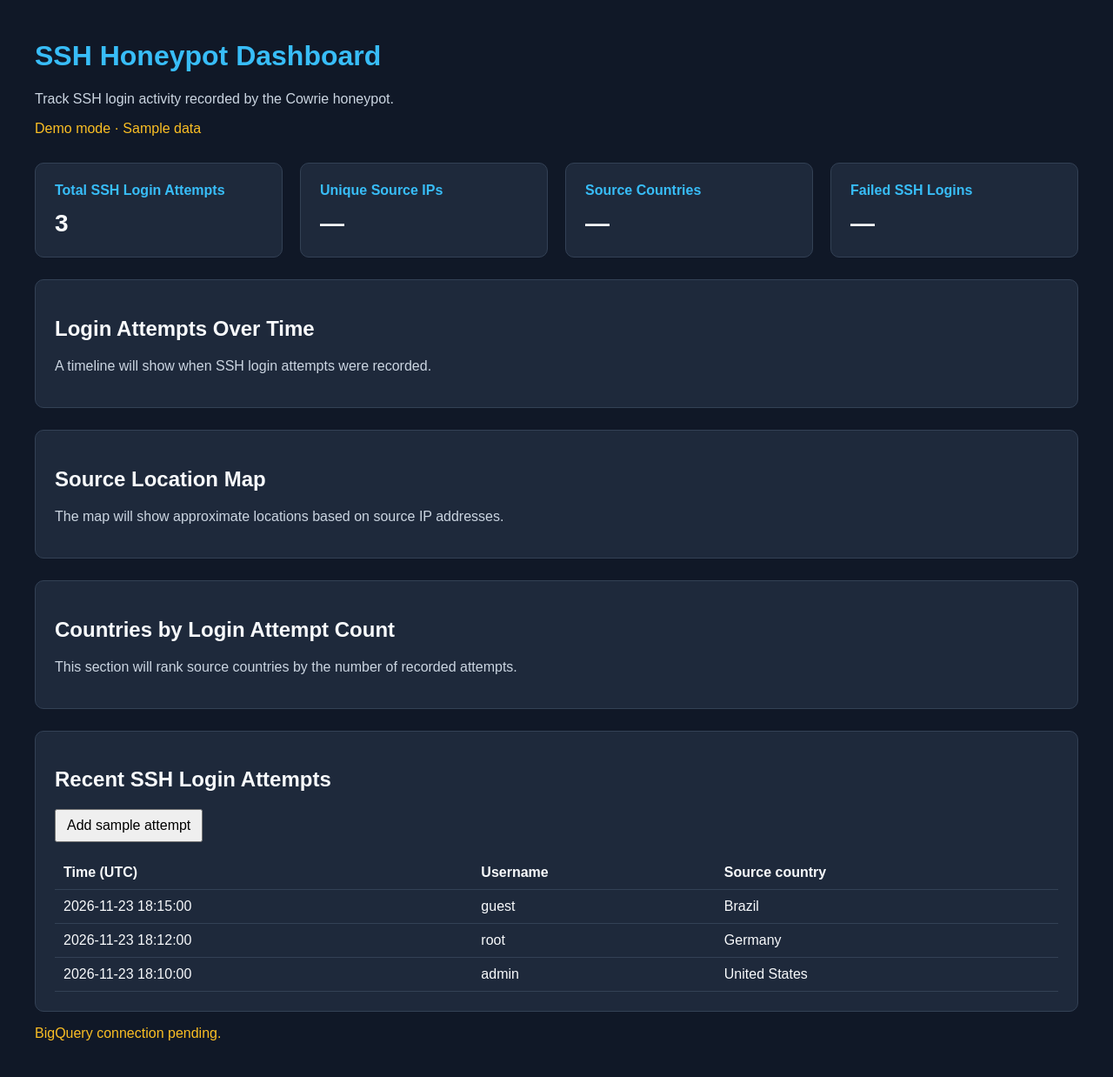
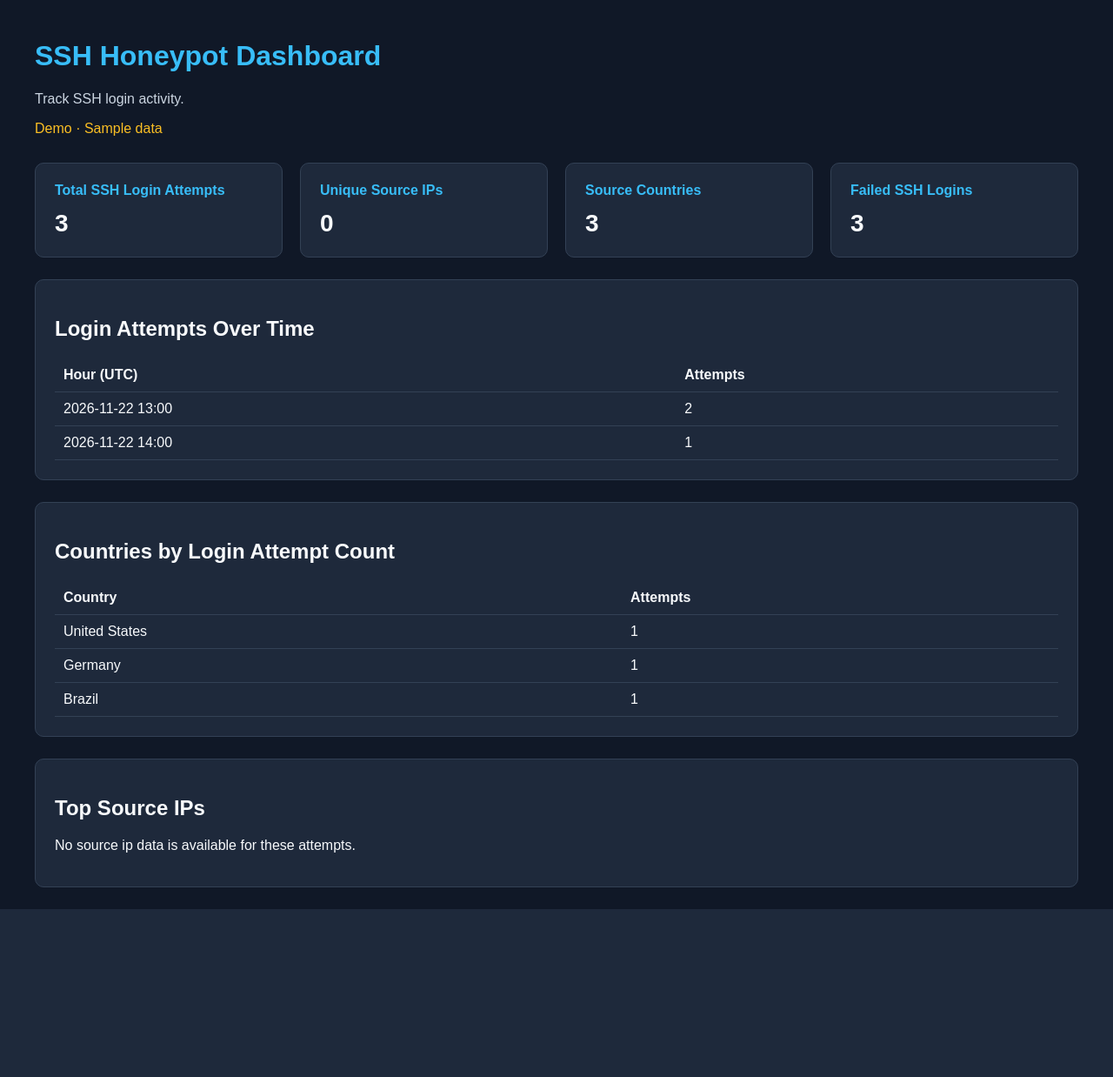
Before and after one commit to mattonder/ssh-honeypot-dashboard, a Flask app: page / in a window 1280 px wide. Shown: the whole page at 87% size. After the commit the page ends 1045 px from the top, so only its background shows below. Run offline with Flask 3, Linux system fonts and the light colour scheme.

Commit message:
Update index.html

```diff
--- a/dashboard/templates/index.html
+++ b/dashboard/templates/index.html
@@ -4,7 +4,6 @@
   <meta charset="UTF-8">
   <meta name="viewport" content="width=device-width, initial-scale=1.0">
   <title>SSH Honeypot Dashboard</title>
-
   <style>
     body {
       margin: 0;
@@ -19,13 +18,16 @@
       margin: 0 auto;
     }
 
-    h1 {
+    h1, .card h2 {
       color: #38bdf8;
     }
 
-    .subtitle,
-    .panel p {
+    .subtitle {
       color: #cbd5e1;
+    }
+
+    .status {
+      color: #fbbf24;
     }
 
     .cards {
@@ -35,8 +37,7 @@
       margin-top: 30px;
     }
 
-    .card,
-    .panel {
+    .card, .panel {
       background: #1e293b;
       padding: 22px;
       border: 1px solid #334155;
@@ -45,7 +46,6 @@
 
     .card h2 {
       margin-top: 0;
-      color: #38bdf8;
       font-size: 1rem;
     }
 
@@ -59,18 +59,8 @@
       margin-top: 25px;
     }
 
-    .status {
-      color: #fbbf24;
-    }
-
-    button {
-      padding: 8px 12px;
-      font: inherit;
-    }
-
     .table-scroll {
       overflow-x: auto;
-      margin-top: 16px;
     }
 
     table {
@@ -78,117 +68,70 @@
       border-collapse: collapse;
     }
 
-    th,
-    td {
+    th, td {
       padding: 10px;
       text-align: left;
       border-bottom: 1px solid #334155;
     }
   </style>
 </head>
-
 <body>
   <main>
     <header>
       <h1>SSH Honeypot Dashboard</h1>
-      <p class="subtitle">Track SSH login activity recorded by the Cowrie honeypot.</p>
-      <p class="status">Demo mode · Sample data</p>
+      <p class="subtitle">Track SSH login activity.</p>
+      <p class="status">{{ data_label }}</p>
     </header>
 
     <section class="cards" aria-label="SSH activity summary">
       <div class="card">
-        <h2 id="total-label">Total SSH Login Attempts</h2>
-        <p class="value" id="total-attempts" aria-live="polite" aria-labelledby="total-label">—</p>
+        <h2>Total SSH Login Attempts</h2>
+        <p class="value">{{ total_attempts }}</p>
       </div>
-
       <div class="card">
         <h2>Unique Source IPs</h2>
-        <p class="value">—</p>
+        <p class="value">{{ unique_ips }}</p>
       </div>
-
       <div class="card">
         <h2>Source Countries</h2>
-        <p class="value">—</p>
+        <p class="value">{{ country_count }}</p>
       </div>
-
       <div class="card">
         <h2>Failed SSH Logins</h2>
-        <p class="value">—</p>
+        <p class="value">{{ failed_logins }}</p>
       </div>
     </section>
 
-    <section class="panel">
-      <h2>Login Attempts Over Time</h2>
-      <p>A timeline will show when SSH login attempts were recorded.</p>
-    </section>
-
-    <section class="panel">
-      <h2>Source Location Map</h2>
-      <p>The map will show approximate locations based on source IP addresses.</p>
-    </section>
-
-    <section class="panel">
-      <h2>Countries by Login Attempt Count</h2>
-      <p>This section will rank source countries by the number of recorded attempts.</p>
-    </section>
-
-    <section class="panel" aria-labelledby="recent-attempts-heading">
-      <h2 id="recent-attempts-heading">Recent SSH Login Attempts</h2>
-      <button id="add-attempt" type="button">Add sample attempt</button>
-
+    {% for title, column, entries in [
+      ("Login Attempts Over Time", "Hour (UTC)", hourly_attempts),
+      ("Countries by Login Attempt Count", "Country", top_countries),
+      ("Top Source IPs", "Source IP", top_ips)
+    ] %}
+      <section class="panel" aria-labelledby="panel-{{ loop.index }}">
+        <h2 id="panel-{{ loop.index }}">{{ title }}</h2>
+        {% if entries %}
           <div class="table-scroll">
-        <table aria-labelledby="recent-attempts-heading">
+            <table aria-labelledby="panel-{{ loop.index }}">
               <thead>
                 <tr>
-              <th scope="col">Time (UTC)</th>
-              <th scope="col">Username</th>
-              <th scope="col">Source country</th>
+                  <th scope="col">{{ column }}</th>
+                  <th scope="col">Attempts</th>
                 </tr>
               </thead>
-          <tbody id="attempt-rows"></tbody>
+              <tbody>
+                {% for name, count in entries %}
+                  <tr><td>{{ name }}</td><td>{{ count }}</td></tr>
+                {% endfor %}
+              </tbody>
             </table>
           </div>
+        {% elif total_attempts == 0 %}
+          <p>No login attempts yet.</p>
+        {% else %}
+          <p>No {{ column | lower }} data is available for these attempts.</p>
+        {% endif %}
       </section>
-
-    <p class="status">BigQuery connection pending.</p>
+    {% endfor %}
   </main>
-
-  <script>
-    const attempts = [
-      { time: "2026-11-23 18:10:00", username: "admin", country: "United States" },
-      { time: "2026-11-23 18:12:00", username: "root", country: "Germany" },
-      { time: "2026-11-23 18:15:00", username: "guest", country: "Brazil" }
-    ];
-
-    const total = document.querySelector("#total-attempts");
-    const rows = document.querySelector("#attempt-rows");
-    const addButton = document.querySelector("#add-attempt");
-
-    function renderAttempts() {
-      total.textContent = attempts.length;
-      rows.replaceChildren();
-
-      for (const attempt of [...attempts].reverse()) {
-        const row = rows.insertRow();
-        row.insertCell().textContent = attempt.time;
-        row.insertCell().textContent = attempt.username;
-        row.insertCell().textContent = attempt.country;
-      }
-    }
-
-    addButton.addEventListener("click", () => {
-      attempts.push({
-        time: "2026-11-23 18:18:00",
-        username: "test",
-        country: "Canada"
-      });
-
-      renderAttempts();
-      addButton.disabled = true;
-      addButton.textContent = "Sample attempt added";
-    });
-
-    renderAttempts();
-  </script>
 </body>
 </html>
```
Lines whose indentation alone changed are shown as unchanged.
